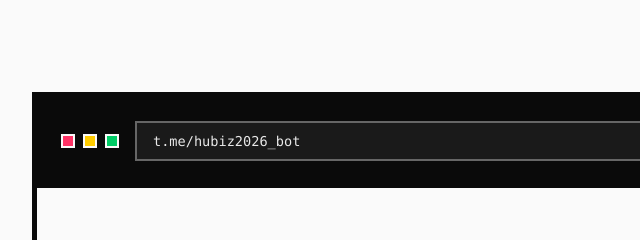
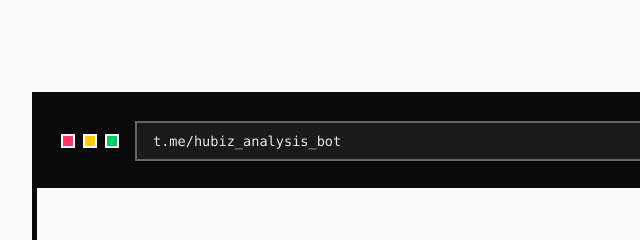
Before and after one commit to surgicalbrasil/surgicalbrasil.github.io, a website: page index.html in a window 1280 px wide. Shown: the part 1220-1460 px from the top of the page, 158-798 px from the left. Drawn offline with Linux system fonts and the light colour scheme.

Commit message:
fix: hyperlinks

```diff
--- a/index.html
+++ b/index.html
@@ -46,7 +46,7 @@
                     <a href="#faq">FAQ</a>
                 </div>
                 <div class="nav-cta">
-                    <a href="https://t.me/hubiz2026_bot" class="btn btn-primary" target="_blank">Analisar Agora</a>
+                    <a href="https://t.me/hubiz_analysis_bot" class="btn btn-primary" target="_blank">Analisar Agora</a>
                 </div>
             </div>
         </div>
@@ -66,7 +66,7 @@
                     Pontuação sistemática, validação externa e recomendação acionável via Telegram.
                 </p>
                 <div class="hero-cta">
-                    <a href="https://t.me/hubiz2026_bot" class="btn btn-large btn-primary" target="_blank">
+                    <a href="https://t.me/hubiz_analysis_bot" class="btn btn-large btn-primary" target="_blank">
                         Analisar Meu Pitch Agora
                     </a>
                     <a href="#how-it-works" class="btn btn-large btn-secondary">
@@ -94,7 +94,7 @@
                         <div class="browser-dots">
                             <span></span><span></span><span></span>
                         </div>
-                        <div class="browser-url">t.me/hubiz2026_bot</div>
+                        <div class="browser-url">t.me/hubiz_analysis_bot</div>
                     </div>
                     <div class="browser-content">
                         <div class="score-display">
@@ -265,7 +265,7 @@
                         <li>🚀 Início: 10 mar 2026</li>
                         <li>⏱️ Cooldown entre análises: 5min</li>
                     </ul>
-                    <a href="https://t.me/hubiz2026_bot" class="btn btn-primary btn-full" target="_blank">Validar Meu Pitch</a>
+                    <a href="https://t.me/hubiz_analysis_bot" class="btn btn-primary btn-full" target="_blank">Validar Meu Pitch</a>
                 </div>
                 <div class="pricing-card">
                     <div class="pricing-header">
@@ -327,7 +327,7 @@
                 <h2 class="cta-title">Pronto Para Validar Sua Aplicação ao HUBIZ 2026?</h2>
                 <p class="cta-subtitle">Receba sua análise completa em 20 minutos. Pontuação sistemática + recomendação acionável.</p>
                 <div class="hero-cta" style="justify-content: center; margin-top: 2rem;">
-                    <a href="https://t.me/hubiz2026_bot" class="btn btn-large btn-primary" target="_blank">
+                    <a href="https://t.me/hubiz_analysis_bot" class="btn btn-large btn-primary" target="_blank">
                         Começar Análise no Telegram
                     </a>
                     <a href="https://www.parquetech.com.br/hubiz" class="btn btn-large btn-secondary" target="_blank">
@@ -365,7 +365,7 @@
                         <h4>Links Úteis</h4>
                         <a href="https://www.parquetech.com.br/hubiz" target="_blank">Edital Oficial</a>
                         <a href="https://www.parquetech.com.br" target="_blank">Parque Tecnológico</a>
-                        <a href="https://t.me/hubiz2026_bot" target="_blank">Telegram Bot</a>
+                        <a href="https://t.me/hubiz_analysis_bot" target="_blank">Telegram Bot</a>
                     </div>
                     <div class="footer-column">
                         <h4>Ajuda</h4>
@@ -379,7 +379,7 @@
                 <p>&copy; 2025 HUBIZ 2026 Pitch Analyzer. Todos os direitos reservados.</p>
                 <div class="footer-social">
                     <a href="https://github.com/surgicalbrasil/hubiz-analyzer" target="_blank">GitHub</a>
-                    <a href="https://t.me/hubiz2026_bot" target="_blank">Telegram</a>
+                    <a href="https://t.me/hubiz_analysis_bot" target="_blank">Telegram</a>
                 </div>
             </div>
         </div>
```
